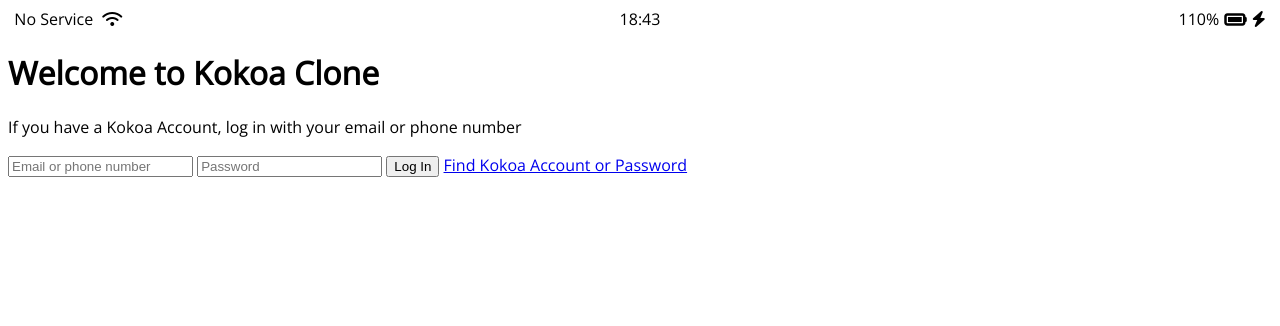
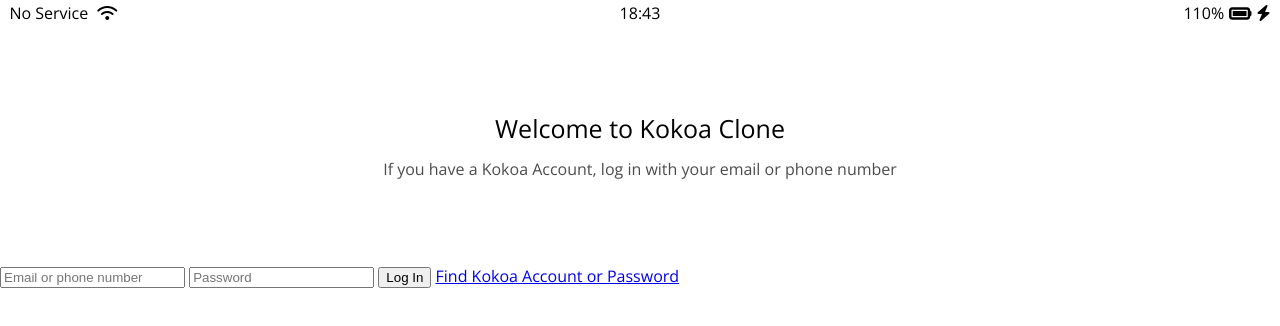
Before and after one commit to choice91/kokoa-clone-2021, a plain HTML site: page index.html in a window 1280 px wide. Drawn offline with nearby package versions, Linux system fonts and the light colour scheme.

Commit message:
Update Sign Up Screen CSS

```diff
--- /dev/null
+++ b/css/reset.css
@@ -0,0 +1,124 @@
+html,
+body,
+div,
+span,
+applet,
+object,
+iframe,
+h1,
+h2,
+h3,
+h4,
+h5,
+h6,
+p,
+blockquote,
+pre,
+a,
+abbr,
+acronym,
+address,
+big,
+cite,
+code,
+del,
+dfn,
+em,
+img,
+ins,
+kbd,
+q,
+s,
+samp,
+small,
+strike,
+strong,
+sub,
+sup,
+tt,
+var,
+b,
+u,
+i,
+center,
+dl,
+dt,
+dd,
+ol,
+ul,
+li,
+fieldset,
+form,
+label,
+legend,
+table,
+caption,
+tbody,
+tfoot,
+thead,
+tr,
+th,
+td,
+article,
+aside,
+canvas,
+details,
+embed,
+figure,
+figcaption,
+footer,
+header,
+hgroup,
+menu,
+nav,
+output,
+ruby,
+section,
+summary,
+time,
+mark,
+audio,
+video {
+  margin: 0;
+  padding: 0;
+  border: 0;
+  font-size: 100%;
+  font: inherit;
+  vertical-align: baseline;
+}
+/* HTML5 display-role reset for older browsers */
+article,
+aside,
+details,
+figcaption,
+figure,
+footer,
+header,
+hgroup,
+menu,
+nav,
+section {
+  display: block;
+}
+body {
+  line-height: 1;
+}
+ol,
+ul {
+  list-style: none;
+}
+blockquote,
+q {
+  quotes: none;
+}
+blockquote:before,
+blockquote:after,
+q:before,
+q:after {
+  content: "";
+  content: none;
+}
+table {
+  border-collapse: collapse;
+  border-spacing: 0;
+}
--- /dev/null
+++ b/css/status-bar.css
@@ -0,0 +1,23 @@
+.status-bar {
+  display: flex;
+  justify-content: center;
+  padding: 5px 3px;
+}
+.status-bar__column {
+  width: 33%;
+}
+.status-bar__column:first-child span {
+  margin-right: 5px;
+}
+.status-bar__column:nth-child(2) {
+  display: flex;
+  justify-content: center;
+}
+.status-bar__column:last-child {
+  display: flex;
+  justify-content: flex-end;
+  align-items: center;
+}
+.status-bar__column .fa-battery-full {
+  margin: 0px 5px;
+}
--- a/css/styles.css
+++ b/css/styles.css
@@ -1,28 +1,23 @@
 @import url("https://fonts.googleapis.com/css2?family=Open+Sans&display=swap");
+@import "reset.css";
+@import "status-bar.css";
 
 body {
   font-family: "Open Sans", sans-serif;
 }
 
-.status-bar {
+.welcome-header {
+  margin: 90px 0px;
+  text-align: center;
   display: flex;
-  justify-content: center;
-}
-.status-bar__column {
-  width: 33%;
-}
-.status-bar__column:first-child span {
-  margin-right: 5px;
-}
-.status-bar__column:nth-child(2) {
-  display: flex;
-  justify-content: center;
-}
-.status-bar__column:last-child {
-  display: flex;
-  justify-content: flex-end;
+  flex-direction: column;
   align-items: center;
 }
-.status-bar__column .fa-battery-full {
-  margin: 0px 5px;
+.welcome-header__title {
+  margin-bottom: 20px;
+  font-size: 25px;
 }
+.welcome-header__text {
+  width: 60%;
+  opacity: 0.7;
+}
```
